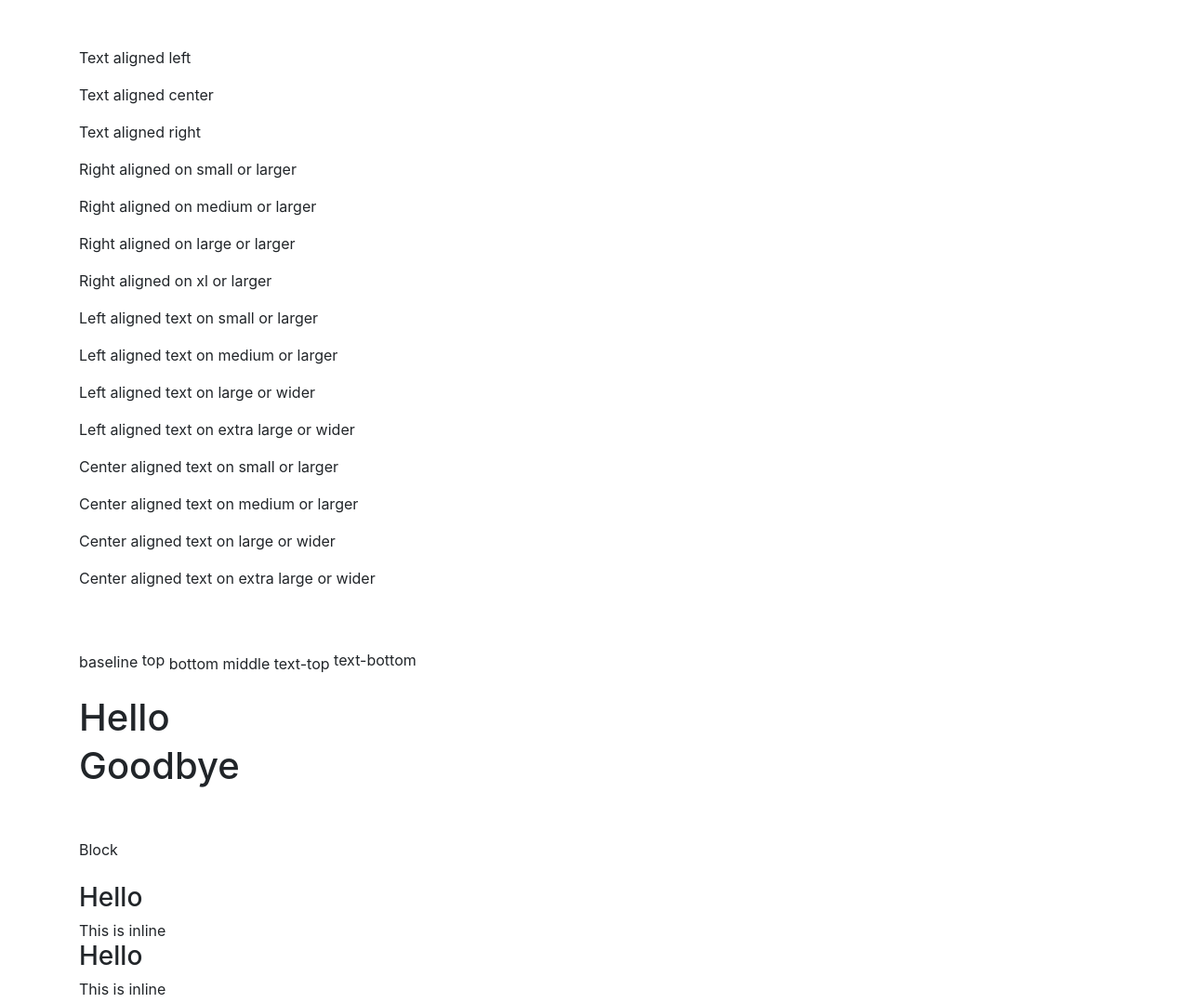
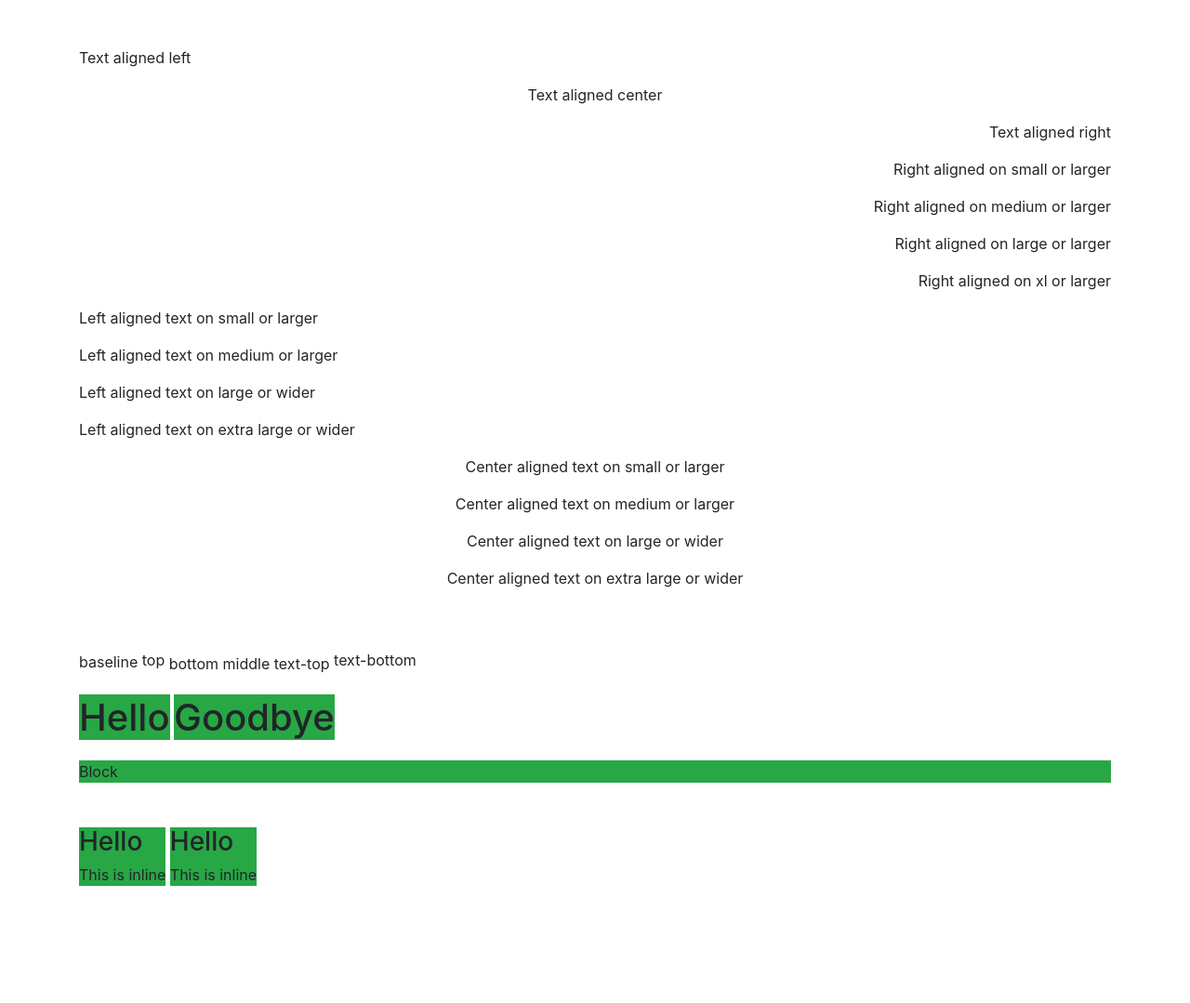
Before and after one commit to a-soliman/bootstrap4, a website: page src/2_3_text_alignment_display.html in a window 1280 px wide. Shown: the part 260-1339 px from the top of the page at 93% size. Drawn offline with nearby package versions, Linux system fonts and the light colour scheme.

Commit message:
Text Alignment & Display

```diff
--- a/src/2_3_text_alignment_display.html
+++ b/src/2_3_text_alignment_display.html
@@ -82,30 +82,30 @@
     <!--########################START HERE#########################-->
 
     <!-- JUSTIFY -->
-    <p>Lorem ipsum dolor sit amet, consectetur adipisicing elit. Dolor ad deleniti, placeat cumque, maiores fugiat tenetur ea voluptas voluptatem odio odit, dicta. Eaque reiciendis sed placeat omnis doloribus, corrupti eius.</p>
+    <p class="text-justify">Lorem ipsum dolor sit amet, consectetur adipisicing elit. Dolor ad deleniti, placeat cumque, maiores fugiat tenetur ea voluptas voluptatem odio odit, dicta. Eaque reiciendis sed placeat omnis doloribus, corrupti eius.</p>
 
     <br><br>
 
     <!-- ALIGNMENT -->
-    <p>Text aligned left</p>
-    <p>Text aligned center</p>
-    <p>Text aligned right</p>
+    <p class="text-left">Text aligned left</p>
+    <p class="text-center">Text aligned center</p>
+    <p class="text-right">Text aligned right</p>
 
     <!-- RESPONSIVE ALIGN -->
-    <p>Right aligned on small or larger</p>
-    <p>Right aligned on medium or larger</p>
-    <p>Right aligned on large or larger</p>
-    <p>Right aligned on xl or larger</p>
+    <p class="text-sm-right">Right aligned on small or larger</p>
+    <p class="text-md-right">Right aligned on medium or larger</p>
+    <p class="text-lg-right">Right aligned on large or larger</p>
+    <p class="text-xl-right">Right aligned on xl or larger</p>
 
-    <p>Left aligned text on small or larger</p>
-    <p>Left aligned text on medium or larger</p>
-    <p>Left aligned text on large or wider</p>
-    <p>Left aligned text on extra large or wider</p>
+    <p class="text-sm-left">Left aligned text on small or larger</p>
+    <p class="text-md-left">Left aligned text on medium or larger</p>
+    <p class="text-lg-left">Left aligned text on large or wider</p>
+    <p class="text-xl-left">Left aligned text on extra large or wider</p>
 
-    <p>Center aligned text on small or larger</p>
-    <p>Center aligned text on medium or larger</p>
-    <p>Center aligned text on large or wider</p>
-    <p>Center aligned text on extra large or wider</p>
+    <p class="text-sm-center">Center aligned text on small or larger</p>
+    <p class="text-md-center">Center aligned text on medium or larger</p>
+    <p class="text-lg-center">Center aligned text on large or wider</p>
+    <p class="text-xl-center">Center aligned text on extra large or wider</p>
 
     <br><br>
 
@@ -120,22 +120,22 @@
     <br><br>
 
     <!-- TURN BLOCK TO INLINE -->
-    <h1>Hello</h1>
-    <h1>Goodbye</h1>
+    <h1 class="d-inline bg-success">Hello</h1>
+    <h1 class="d-inline bg-success">Goodbye</h1>
 
     <br><br>
 
     <!-- TURN INLINE TO BLOCK -->
-    <span>Block</span>
+    <span class="d-block bg-success">Block</span>
 
     <br><br>
 
     <!-- INLINE BLOCK -->
-    <div>
+    <div class="d-inline-block bg-success">
       <h3>Hello</h3>
       This is inline
     </div>
-    <div>
+    <div class="d-inline-block bg-success">
       <h3>Hello</h3>
       This is inline
     </div>
```
Also changed, not shown: dist/2_3_text_alignment_display.html.
